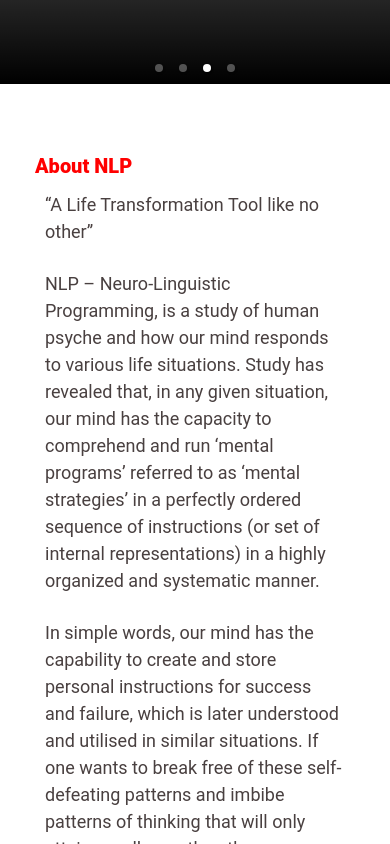
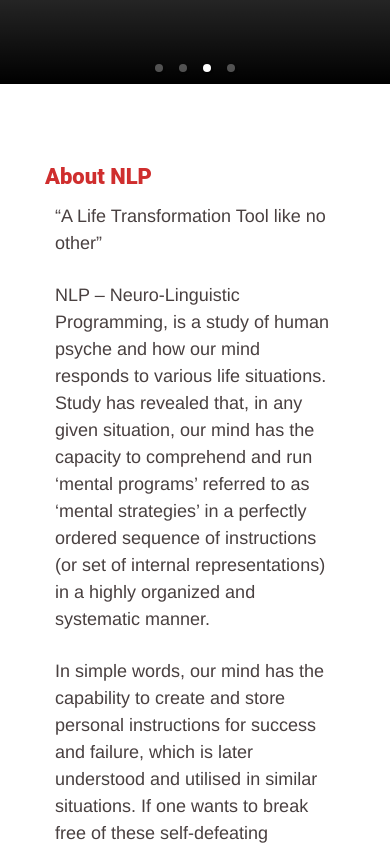
Before and after one commit to MERN-DEV-DEEPANSHU-PATEL/nlp-dubai, a React (Vite) app: page / in a window 390 px wide. Shown: the part 760-1604 px from the top of the page. Built offline with nearby package versions, Linux system fonts and the light colour scheme.

Commit message:
add owl carousel

```diff
--- a/index.html
+++ b/index.html
@@ -1,6 +1,8 @@
 <!DOCTYPE html>
 <html lang="en">
   <head>
+    <script src="https://code.jquery.com/jquery-3.2.1.slim.min.js"></script>
+
     <link
       rel="stylesheet"
       href="https://cdn.jsdelivr.net/npm/bootstrap@5.3.0/dist/css/bootstrap.min.css"
--- a/src/components/About-Nlp/About-Nlp.scss
+++ b/src/components/About-Nlp/About-Nlp.scss
@@ -1,14 +1,14 @@
 .about-npl-container{
-    padding: 25px;
+    padding: 7rem;
     margin: 10px;
 }
 
 
 .About-NLP-heading{
-    color: red;
+    color: #cf2e2e;;
     font-family: "Roboto";
-    font-size: 20px;
-    font-weight: 800;
+    font-size: 22px;
+    font-weight: 900;
 }
 
 .Mindfulness-Wellbeing{
@@ -24,7 +24,7 @@
 
 .paragraph{
     color: rgb(73, 64, 64);
-    font-family: "Roboto";
+    font-family: "Franklin Gothic Medium", "Arial Narrow", Arial, sans-serif;
     font-size: 18px;
     padding: 10px;
 
--- a/src/components/CoursesCarousel/CoursesCarousel.scss
+++ b/src/components/CoursesCarousel/CoursesCarousel.scss
@@ -1,4 +1,3 @@
-#Courses-carousel-img{
-    width: 250px;
-    height: 150px;
+.container{
+    padding: 5rem;
 }
--- a/src/components/CoursesCarousel/CoursesCarousel.tsx
+++ b/src/components/CoursesCarousel/CoursesCarousel.tsx
@@ -1,27 +1,59 @@
 
-//import OwlCarousel from 'react-owl-carousel';
+import OwlCarousel from 'react-owl-carousel';
 import 'owl.carousel/dist/assets/owl.carousel.css';
 import 'owl.carousel/dist/assets/owl.theme.default.css';
 
 const CoursesCarousel = () => {
-  const item = {
-    items : [
-       <img src={"case-detail.jpg"} style={{height: "100vh", width: "98vw"}} />,
-       <img src={"case-detail.jpg"} style={{height: "100vh", width: "98vw"}} />,
-       <img src={"case-detail.jpg"} style={{height: "100vh", width: "98vw"}} />
-    ]
-  }
   const options = {
     items:1,
+    loop: true,
+    autoplayTimeout:3000,
+    animateOut: "fadeOut",
+    autoplay:true,
     nav:true,
-    rewind:true,
-    autoplay:true
+    dots:true,
+    margin: 10,
+    responsive:{
+      1100:{
+        items:3,
+      },
+      724:{
+        items:1
+      },
+      500:{
+        items:1
+      },
+      370:{
+        items:1,
+        innerWidth:"100%",
+        outerWidth:"100%"
+
+      }
+    }
   }
+  return(
+  <div className='container'>
+     <h1 className='heading'>Our Courses</h1>
+    <OwlCarousel className='owl-theme' {...options} >
+    <div className='item' >
+         <img src={"blog-01-min.jpg"} style={{height:"200px"}} />
+         <p>Certified Life Coaching</p>
+    </div>
+    <div className='item' >
+         <img src={"case-detail.jpg"} style={{height:"200px"}} />
+         <p >Advance Diploma in  NPL & Coaching</p>
+    </div>
+    <div className='item' >
+       <img src={"case-studies-2-min-1.jpg"} style={{height:"200px"}} />
+       <p >Certified NLP Practitioner & Coach</p>
+    </div>
+    <div className='item' >
+        <img src={"case-studies-4-min.jpg"} style={{height:"200px"}} />
+        <p>Certified NLP Master Practitioner</p>
+    </div>
 
-  return(
-    <div className='container'>
-     {item.items}
-    </div>
+</OwlCarousel>;
+  </div>
   )
 }
 
--- a/src/pages/home/Home.tsx
+++ b/src/pages/home/Home.tsx
@@ -31,7 +31,7 @@ const Home = () => {
       </div>
       <AboutNlp/>
       <Counter />
-      <CoursesCarousel/>
+     <CoursesCarousel/>
     </div>
   );
 };
```
